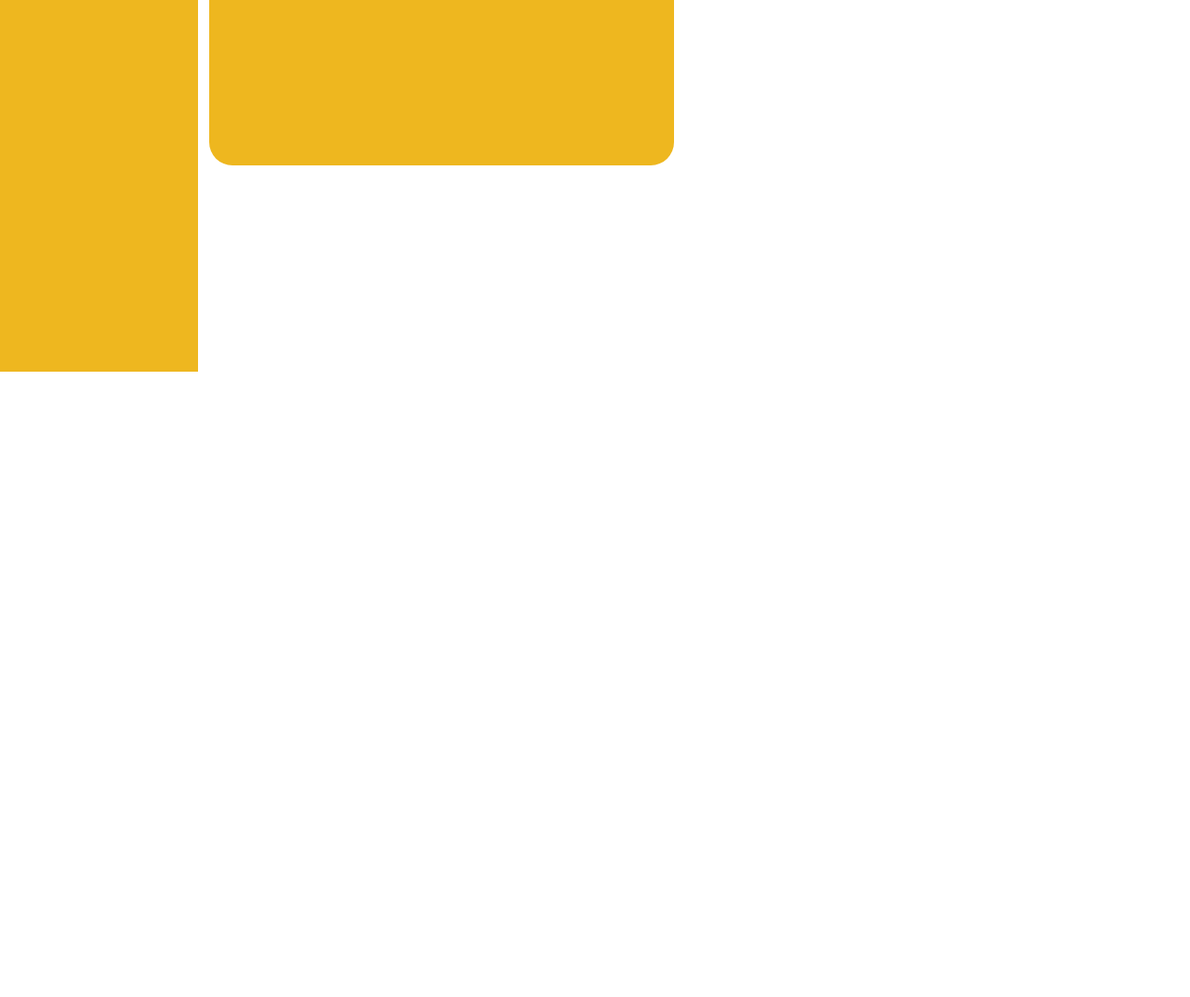
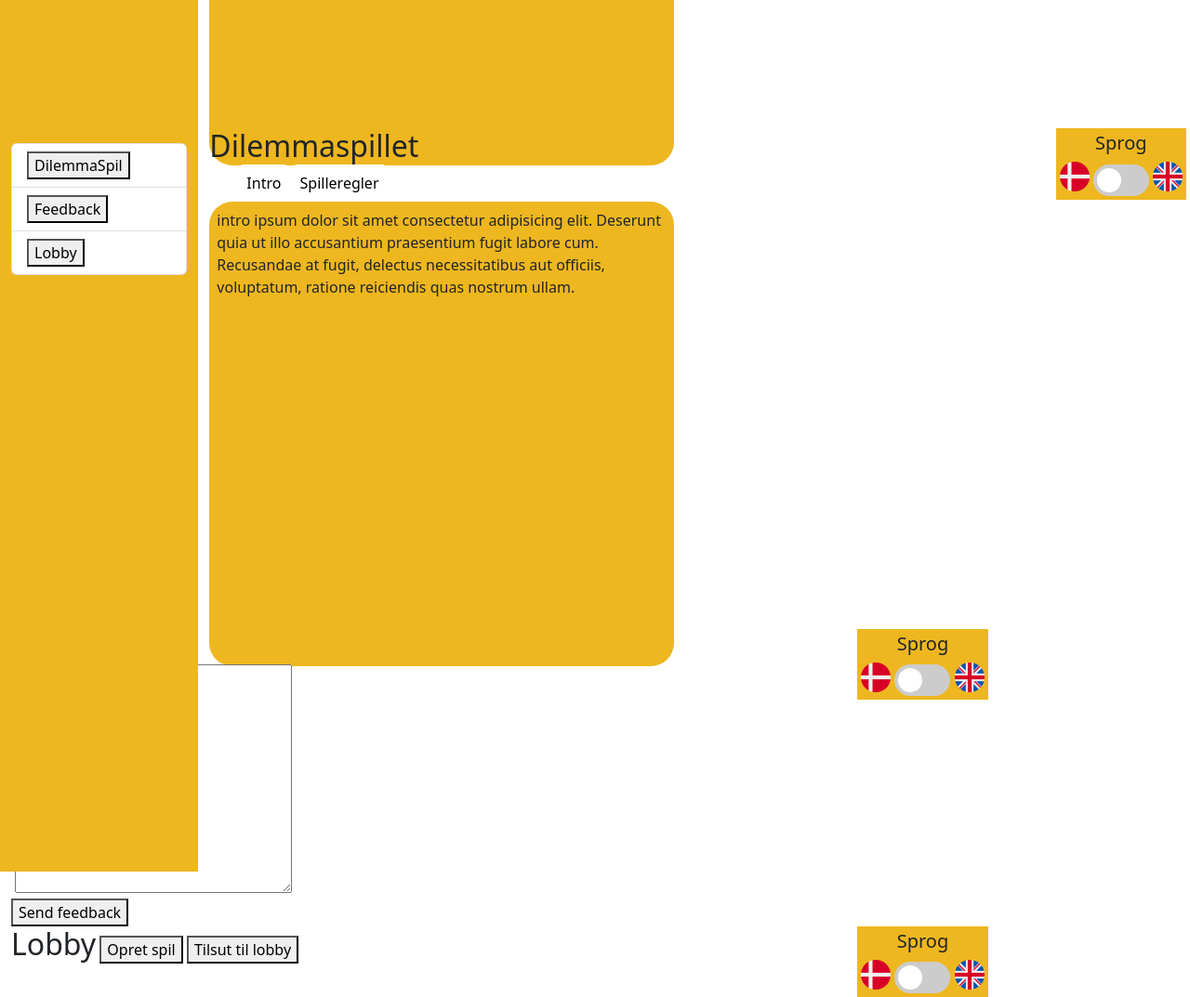
Before and after one commit to tobiasras/Dilemma-Spil-Frontend, a plain HTML site: page html/index.html in a window 1280 px wide. Shown: the part 400-1473 px from the top of the page at 93% size. Before the commit the page ends 800 px from the top, so only its background shows below. Drawn offline with nearby package versions, Linux system fonts and the light colour scheme.

```diff
--- a/html/index.html
+++ b/html/index.html
@@ -12,7 +12,7 @@
   <script src="https://cdn.jsdelivr.net/npm/bootstrap@5.2.2/dist/js/bootstrap.bundle.min.js"
     integrity="sha384-OERcA2EqjJCMA+/3y+gxIOqMEjwtxJY7qPCqsdltbNJuaOe923+mo//f6V8Qbsw3" crossorigin="anonymous"
     defer></script>
-  <script src="../javascript/script.js" defer></script>
+  <script src="../js/menu.js" defer></script>
 </head>
 
 <body>
@@ -100,3 +100,105 @@
 </body>
 
 </html>
+<!DOCTYPE html>
+<html lang="en">
+
+<head>
+  <meta charset="UTF-8" />
+  <meta http-equiv="X-UA-Compatible" content="IE=edge" />
+  <meta name="viewport" content="width=device-width, initial-scale=1.0" />
+  <title>Document</title>
+  <link href="https://cdn.jsdelivr.net/npm/bootstrap@5.2.2/dist/css/bootstrap.min.css" rel="stylesheet"
+    integrity="sha384-Zenh87qX5JnK2Jl0vWa8Ck2rdkQ2Bzep5IDxbcnCeuOxjzrPF/et3URy9Bv1WTRi" crossorigin="anonymous" />
+  <link rel="stylesheet" href="../css/style.css" />
+  <script src="https://cdn.jsdelivr.net/npm/bootstrap@5.2.2/dist/js/bootstrap.bundle.min.js"
+    integrity="sha384-OERcA2EqjJCMA+/3y+gxIOqMEjwtxJY7qPCqsdltbNJuaOe923+mo//f6V8Qbsw3" crossorigin="anonymous"
+    defer></script>
+  <script src="../js/script.js" defer></script>
+</head>
+
+<body>
+  <div class="row m-0">
+    <div class="col-2"></div>
+    <!-- Menu -->
+    <div class="col-2 h-100 position-fixed bg-yellow">
+      <ul class="list-group mt-3">
+        <li class="list-group-item">
+          <button onclick="renderGamePage()">DilemmaSpil</button>
+        </li>
+        <li class="list-group-item">
+          <button onclick="renderFeedbackPage()">Feedback</button>
+        </li>
+        <li class="list-group-item">
+          <button onclick="renderLobbyPage()">Lobby</button>
+        </li>
+      </ul>
+    </div>
+    <!-- Content-->
+    <div class="col-10 h-100 m-0" id="game-page">
+      <h2 class="d-inline">Dilemmaspillet</h2>
+      <div class="float-end language-div text-center">
+        <h5>Sprog</h5>
+        <img src="../images/denmark_flag.png" class="flag-icon" alt="">
+        <label class="switch">
+          <input type="checkbox">
+          <span class="slider round"></span>
+        </label>
+        <img src="../images/uk_flag.png" class="flag-icon" alt="">
+      </div>
+      <div id="game-info-div">
+        <ul class="m-0">
+          <li class="d-inline"><button class="game-info-button" id="game-intro-btn"
+              onclick="renderGameIntro()">Intro</button></li>
+          <li class="d-inline"><button class="game-info-button" id="game-rules-btn"
+              onclick="renderGameRules()">Spilleregler</button></li>
+        </ul>
+        <div id="game-intro" class="game-desc p-2">
+          <p>intro ipsum dolor sit amet consectetur adipisicing elit. Deserunt quia ut illo accusantium praesentium
+            fugit labore cum. Recusandae at fugit, delectus necessitatibus aut officiis, voluptatum, ratione reiciendis
+            quas nostrum ullam.</p>
+        </div>
+        <div id="game-rules" class="game-desc p-2">rules Lorem ipsum dolor sit, amet consectetur adipisicing elit.
+          Nostrum fugit debitis ipsum quasi aperiam asperiores. Cumque maxime facilis est doloremque, atque eius qui
+          aperiam porro illo officia rem beatae ratione!</div>
+      </div>
+    </div>
+
+    <div class="col-10 h-100 m-0" id="feedback-page">
+      <h2 class="d-inline">Feedback</h2>
+      <div class="float-end language-div text-center">
+        <h5>Sprog</h5>
+        <img src="../images/denmark_flag.png" class="flag-icon" alt="">
+        <label class="switch">
+          <input type="checkbox">
+          <span class="slider round"></span>
+        </label>
+        <img src="../images/uk_flag.png" class="flag-icon" alt="">
+      </div>
+      <form>
+        <fieldset>
+          <label for="feedback-input"></label>
+          <textarea name="feedback-input" id="feedback-input" cols="30" rows="10"></textarea>
+          <div><button type="submit">Send feedback</button></div>
+        </fieldset>
+      </form>
+    </div>
+
+    <div class="col-10 h-100 m-0" id="lobby-page">
+      <h2 class="d-inline">Lobby</h2>
+      <div class="float-end language-div text-center">
+        <h5>Sprog</h5>
+        <img src="../images/denmark_flag.png" class="flag-icon" alt="">
+        <label class="switch">
+          <input type="checkbox">
+          <span class="slider round"></span>
+        </label>
+        <img src="../images/uk_flag.png" class="flag-icon" alt="">
+      </div>
+      <button>Opret spil</button>
+      <button>Tilsut til lobby</button>
+    </div>
+  </div>
+</body>
+
+</html>
```
Also changed, not shown: js/script.js (renamed from javascript/script.js).
